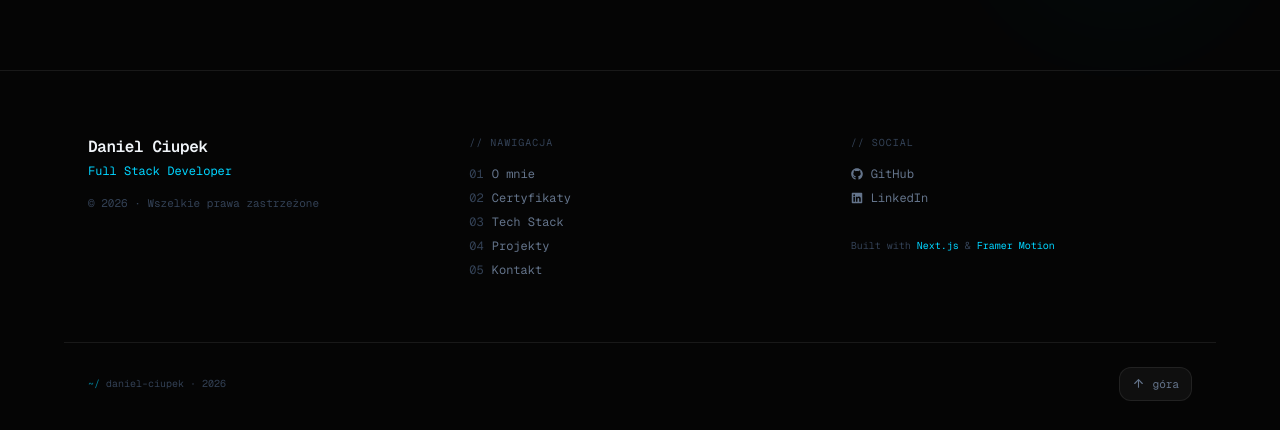
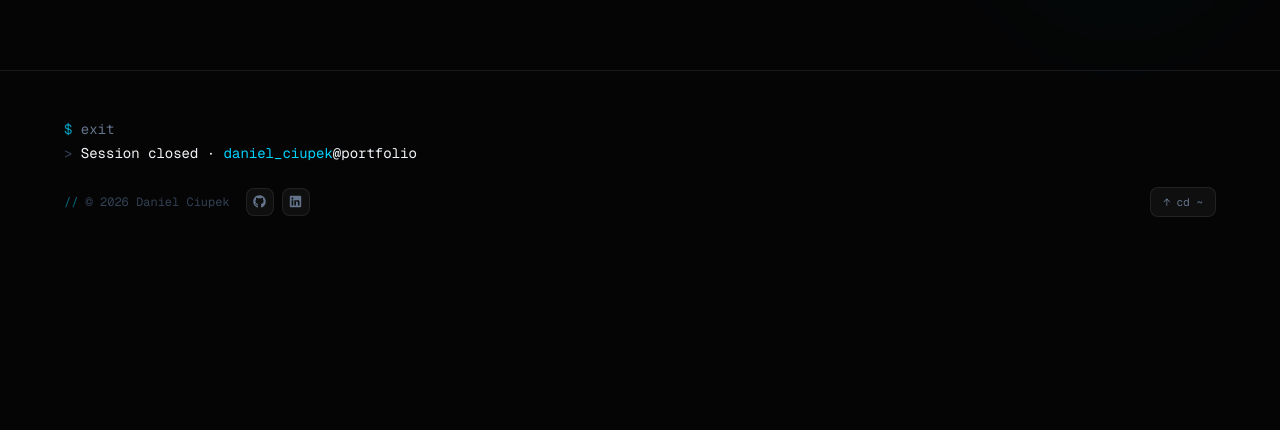
Before and after one commit to daniel-ciupek/CV_daniel_ciupek, a Next.js app: page / in a window 1280 px wide. Shown: the part 5783-6213 px from the top of the page. After the commit the page ends 6048 px from the top, so only its background shows below. Built offline with nearby package versions, Linux system fonts and the light colour scheme; no server answers.

Commit message:
Redesign Footer: full-width terminal closing     session style

```diff
--- a/src/components/layout/Footer.tsx
+++ b/src/components/layout/Footer.tsx
@@ -1,23 +1,8 @@
 "use client";
 
 import { motion } from "framer-motion";
-import { ArrowUp } from "lucide-react";
 import { FaGithub, FaLinkedin } from "react-icons/fa";
 import data from "@/config/data";
-import SectionHeader from "@/components/ui/SectionHeader";
-
-const NAV_LINKS = [
-  { label: "O mnie",      href: "#about" },
-  { label: "Certyfikaty", href: "#certifications" },
-  { label: "Tech Stack",  href: "#techstack" },
-  { label: "Projekty",    href: "#projects" },
-  { label: "Kontakt",     href: "#contact" },
-];
-
-const SOCIAL_LINKS = [
-  { label: "GitHub",   href: data.personal.github,   icon: FaGithub },
-  { label: "LinkedIn", href: data.personal.linkedin,  icon: FaLinkedin },
-];
 
 function scrollToTop() {
   const lenis = (window as { __lenis?: { scrollTo: (target: number) => void } }).__lenis;
@@ -29,101 +14,62 @@ export default function Footer() {
   const year = new Date().getFullYear();
 
   return (
-    <footer style={{ borderTop: "1px solid var(--border)" }}>
-      {/* Main 3-column grid */}
-      <div className="mx-auto max-w-6xl px-6 py-14 md:py-16">
-        <div className="grid grid-cols-1 gap-10 sm:grid-cols-3">
+    <footer
+      className="px-6 py-10 md:py-12"
+      style={{ borderTop: "1px solid var(--border)" }}
+    >
+      <div className="mx-auto max-w-6xl">
+        {/* CLI lines */}
+        <p className="mb-1 font-mono text-sm">
+          <span style={{ color: "var(--accent)", opacity: 0.7 }}>$ </span>
+          <span style={{ color: "var(--text-muted)" }}>exit</span>
+        </p>
+        <p className="mb-6 font-mono text-sm">
+          <span style={{ color: "var(--text-subtle)" }}>{">"} </span>
+          <span style={{ color: "var(--text)" }}>Session closed · </span>
+          <span style={{ color: "var(--accent)" }}>daniel_ciupek</span>
+          <span style={{ color: "var(--text)" }}>@portfolio</span>
+        </p>
 
-          {/* Col 1 — Identity */}
-          <div>
-            <p
-              className="mb-1 font-mono text-base font-semibold tracking-tight"
-              style={{ color: "var(--text)" }}
-            >
-              {data.personal.name}
+        {/* Bottom row */}
+        <div className="flex flex-wrap items-center justify-between gap-4">
+          {/* Copyright + socials */}
+          <div className="flex items-center gap-4">
+            <p className="font-mono text-xs" style={{ color: "var(--text-subtle)" }}>
+              <span style={{ color: "var(--accent)", opacity: 0.5 }}>{"// "}</span>
+              © {year} {data.personal.name}
             </p>
-            <p className="mb-4 font-mono text-xs" style={{ color: "var(--accent)" }}>
-              {data.personal.title}
-            </p>
-            <p className="font-mono text-[11px]" style={{ color: "var(--text-subtle)" }}>
-              © {year} · Wszelkie prawa zastrzeżone
-            </p>
+            <div className="flex items-center gap-2">
+              {[
+                { href: data.personal.github,  icon: FaGithub,   label: "GitHub" },
+                { href: data.personal.linkedin, icon: FaLinkedin, label: "LinkedIn" },
+              ].map(({ href, icon: Icon, label }) => (
+                <a
+                  key={label}
+                  href={href}
+                  target="_blank"
+                  rel="noopener noreferrer"
+                  aria-label={label}
+                  className="flex h-7 w-7 items-center justify-center rounded-lg transition-all duration-200"
+                  style={{
+                    background: "var(--bg-surface)",
+                    border: "1px solid var(--border)",
+                    color: "var(--text-muted)",
+                  }}
+                  onMouseEnter={(e) => {
+                    (e.currentTarget as HTMLElement).style.borderColor = "rgba(0,212,255,0.35)";
+                    (e.currentTarget as HTMLElement).style.color = "var(--accent)";
+                  }}
+                  onMouseLeave={(e) => {
+                    (e.currentTarget as HTMLElement).style.borderColor = "var(--border)";
+                    (e.currentTarget as HTMLElement).style.color = "var(--text-muted)";
+                  }}
+                >
+                  <Icon size={13} />
+                </a>
+              ))}
+            </div>
           </div>
-
-          {/* Col 2 — Navigation */}
-          <div>
-            <p
-              className="mb-4 font-mono text-[10px] uppercase tracking-widest"
-              style={{ color: "var(--text-subtle)" }}
-            >
-              // nawigacja
-            </p>
-            <ul className="space-y-2">
-              {NAV_LINKS.map(({ label, href }, i) => (
-                <li key={href}>
-                  <a
-                    href={href}
-                    className="group flex items-center gap-2 font-mono text-xs transition-colors duration-200"
-                    style={{ color: "var(--text-muted)" }}
-                    onMouseEnter={(e) => ((e.currentTarget as HTMLElement).style.color = "var(--accent)")}
-                    onMouseLeave={(e) => ((e.currentTarget as HTMLElement).style.color = "var(--text-muted)")}
-                  >
-                    <span style={{ color: "var(--text-subtle)" }}>
-                      {String(i + 1).padStart(2, "0")}
-                    </span>
-                    {label}
-                  </a>
-                </li>
-              ))}
-            </ul>
-          </div>
-
-          {/* Col 3 — Socials + built-with */}
-          <div>
-            <p
-              className="mb-4 font-mono text-[10px] uppercase tracking-widest"
-              style={{ color: "var(--text-subtle)" }}
-            >
-              // social
-            </p>
-            <ul className="mb-8 space-y-2">
-              {SOCIAL_LINKS.map(({ label, href, icon: Icon }) => (
-                <li key={label}>
-                  <a
-                    href={href}
-                    target="_blank"
-                    rel="noopener noreferrer"
-                    className="flex items-center gap-2 font-mono text-xs transition-colors duration-200"
-                    style={{ color: "var(--text-muted)" }}
-                    onMouseEnter={(e) => ((e.currentTarget as HTMLElement).style.color = "var(--accent)")}
-                    onMouseLeave={(e) => ((e.currentTarget as HTMLElement).style.color = "var(--text-muted)")}
-                  >
-                    <Icon size={12} />
-                    {label}
-                  </a>
-                </li>
-              ))}
-            </ul>
-            <p className="font-mono text-[10px]" style={{ color: "var(--text-subtle)" }}>
-              Built with{" "}
-              <span style={{ color: "var(--accent)" }}>Next.js</span>
-              {" & "}
-              <span style={{ color: "var(--accent)" }}>Framer Motion</span>
-            </p>
-          </div>
-        </div>
-      </div>
-
-      {/* Bottom bar */}
-      <div
-        className="mx-auto max-w-6xl px-6 pb-8"
-        style={{ borderTop: "1px solid var(--border)" }}
-      >
-        <div className="flex items-center justify-between pt-6">
-          <p className="font-mono text-[10px]" style={{ color: "var(--text-subtle)" }}>
-            <span style={{ color: "var(--accent)", opacity: 0.6 }}>~/</span>
-            {" "}daniel-ciupek · {year}
-          </p>
 
           {/* Go-to-top */}
           <motion.button
@@ -132,7 +78,7 @@ export default function Footer() {
             whileTap={{ scale: 0.92 }}
             transition={{ type: "spring", stiffness: 300, damping: 20 }}
             aria-label="Wróć na górę strony"
-            className="flex items-center gap-2 rounded-xl px-3 py-2 font-mono text-[11px] transition-all duration-200"
+            className="flex items-center gap-1.5 rounded-lg px-3 py-1.5 font-mono text-[11px] transition-all duration-200"
             style={{
               background: "var(--bg-surface)",
               border: "1px solid var(--border)",
@@ -147,8 +93,7 @@ export default function Footer() {
               (e.currentTarget as HTMLElement).style.color = "var(--text-muted)";
             }}
           >
-            <ArrowUp size={13} />
-            góra
+            ↑ cd ~
           </motion.button>
         </div>
       </div>
```
